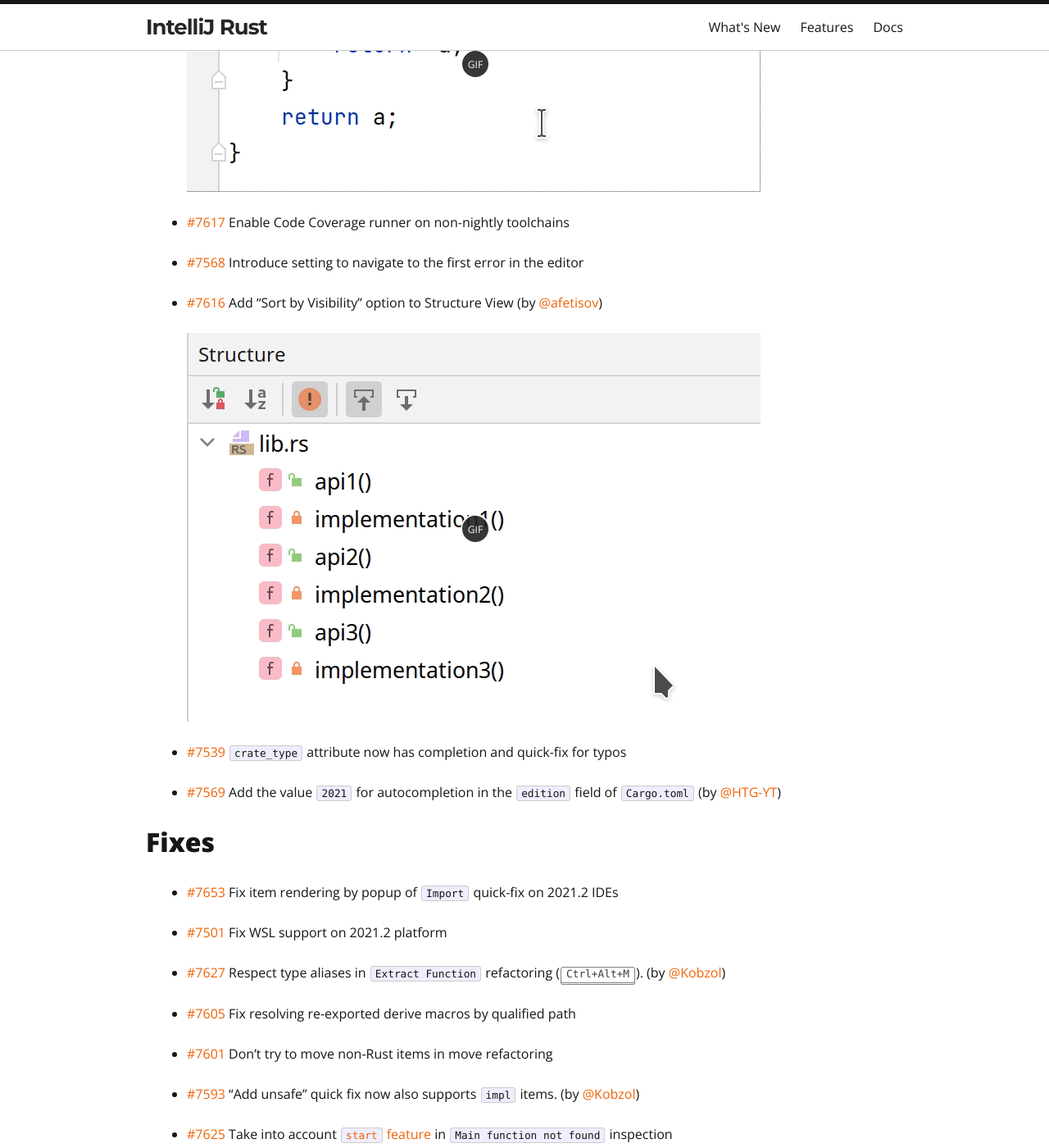
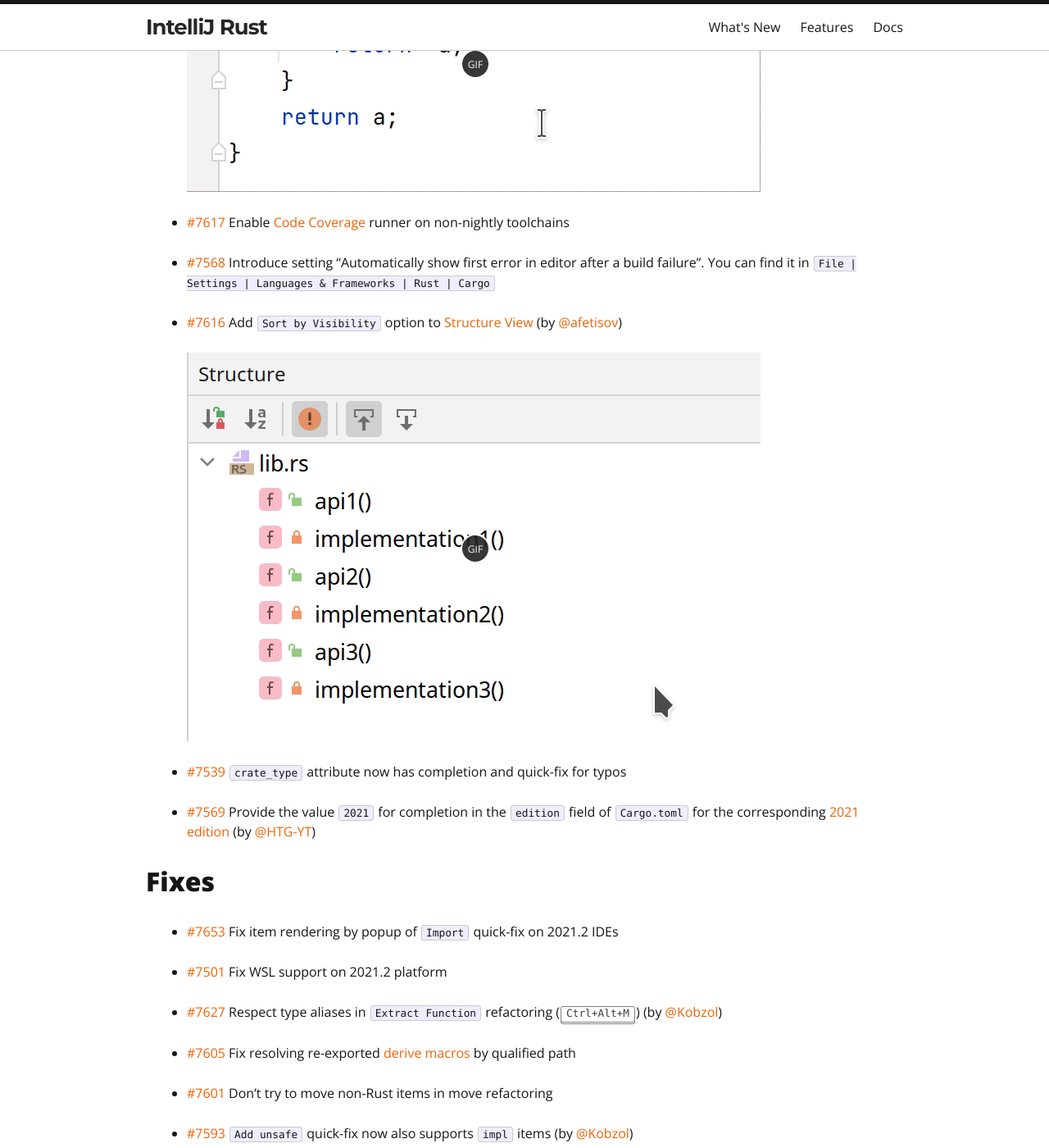
Before and after one commit to intellij-rust/intellij-rust.github.io, a Jekyll site: the page built from _posts/2021-08-16-changelog-153.markdown, in a window 1280 px wide and 1400 px high, scrolled down 521 px. Shown: the whole window at 82% size. Built offline with Jekyll 4.4.1, drawn with Linux system fonts in a browser that asks for light colours; nearby versions of some CDN libraries; some web fonts are replaced.

Commit message:
Review fixes

```diff
--- a/_posts/2021-08-16-changelog-153.markdown
+++ b/_posts/2021-08-16-changelog-153.markdown
@@ -7,23 +7,24 @@ date: 2021-08-16 10:00:00 +0300
 
 ## New Features
 
-* [#7596] Provide initial support for [macro 2.0](https://github.com/rust-lang/rfcs/blob/master/text/1584-macros.md) (like `std::ptr::addr_of`)
+* [#7596] Provide initial support for [macro 2.0](https://rust-lang.github.io/rfcs/1584-macros.html) (like `std::ptr::addr_of`)
 
 * [#7591] Highlight function or lambda exit points when the caret at `fn` or `->` token
 
   {% include gif-img.html path="/assets/posts/changelog-153/7591" w="700px" %}
 
-* [#7617] Enable Code Coverage runner on non-nightly toolchains
+* [#7617] Enable [Code Coverage](https://plugins.jetbrains.com/plugin/8182-rust/docs/rust-code-coverage.html) runner on non-nightly toolchains
 
-* [#7568] Introduce setting to navigate to the first error in the editor
+* [#7568] Introduce setting "Automatically show first error in editor after a build failure".
+You can find it in `File | Settings | Languages & Frameworks | Rust | Cargo`
 
-* [#7616] Add "Sort by Visibility" option to Structure View (by [@afetisov])
+* [#7616] Add `Sort by Visibility` option to [Structure View](https://www.jetbrains.com/help/idea/viewing-structure-of-a-source-file.html) (by [@afetisov])
 
   {% include gif-img.html path="/assets/posts/changelog-153/7616" w="700px" %}
 
 * [#7539] `crate_type` attribute now has completion and quick-fix for typos
 
-* [#7569] Add the value `2021` for autocompletion in the `edition` field of `Cargo.toml` (by [@HTG-YT])
+* [#7569] Provide the value `2021` for completion in the `edition` field of `Cargo.toml` for the corresponding [2021 edition](https://doc.rust-lang.org/edition-guide/rust-2021/index.html) (by [@HTG-YT])
 
 ## Fixes
 
@@ -31,13 +32,13 @@ date: 2021-08-16 10:00:00 +0300
 
 * [#7501] Fix WSL support on 2021.2 platform
 
-* [#7627] Respect type aliases in `Extract Function` refactoring (<kbd>Ctrl+Alt+M</kbd>). (by [@Kobzol])
+* [#7627] Respect type aliases in `Extract Function` refactoring (<kbd>Ctrl+Alt+M</kbd>) (by [@Kobzol])
 
-* [#7605] Fix resolving re-exported derive macros by qualified path
+* [#7605] Fix resolving re-exported [derive macros](https://doc.rust-lang.org/reference/procedural-macros.html#derive-macros) by qualified path
 
 * [#7601] Don't try to move non-Rust items in move refactoring
 
-* [#7593] "Add unsafe" quick fix now also supports `impl` items. (by [@Kobzol])
+* [#7593] `Add unsafe` quick-fix now also supports `impl` items (by [@Kobzol])
 
 * [#7625] Take into account [`start` feature](https://github.com/rust-lang/rust/issues/29633) in `Main function not found` inspection
 
@@ -47,7 +48,7 @@ date: 2021-08-16 10:00:00 +0300
 
 * [#7650] Fix code generation and type hints related to tuples of size 1 (for example `(i32,)`)
 
-* [#7588] Take into account const generics in `Move type constraint to parameter list` quick fix
+* [#7588] Take into account const generics in `Move type constraint to parameter list` quick-fix
 
 * [#7587] Fix overflow when parsing coverage report
 
```
